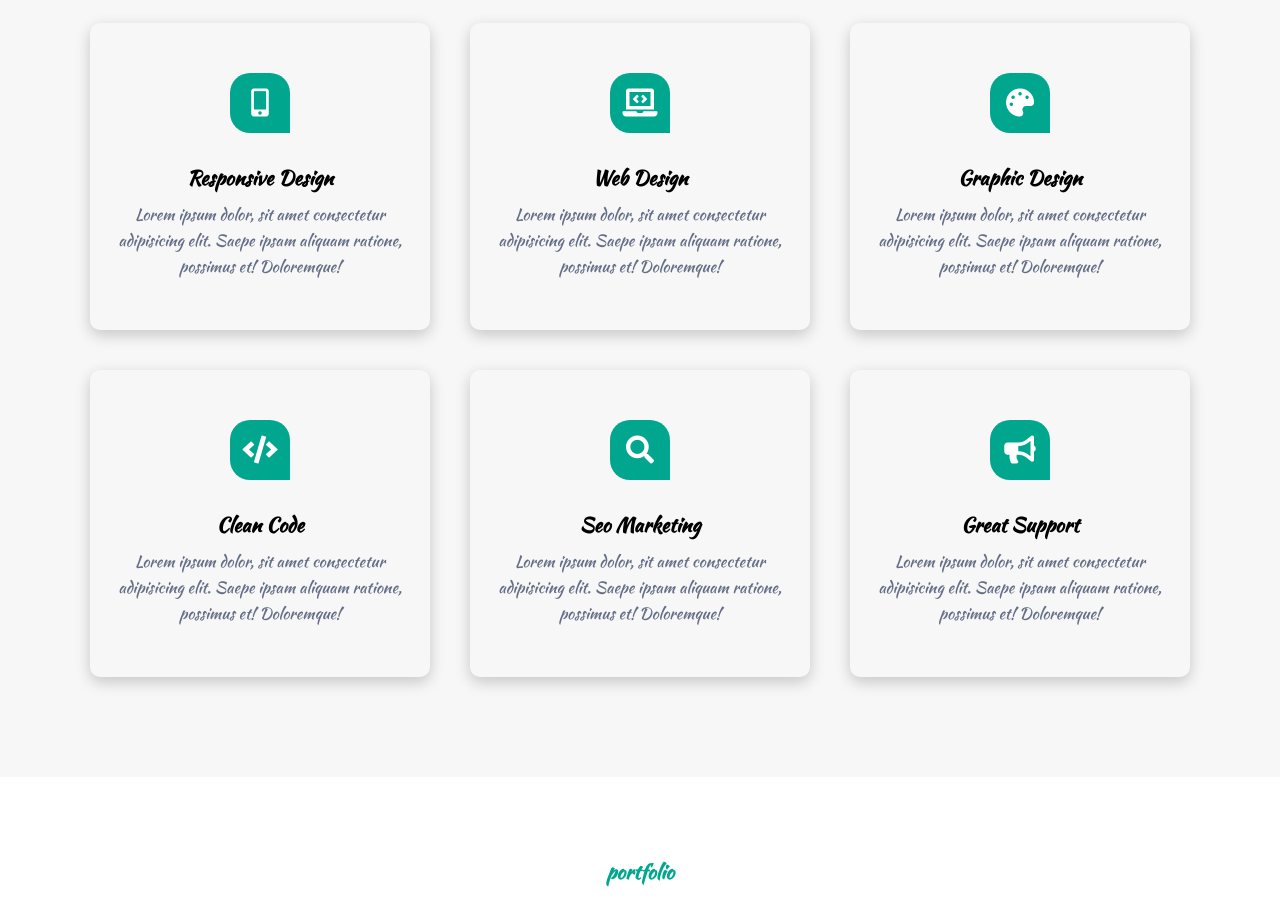
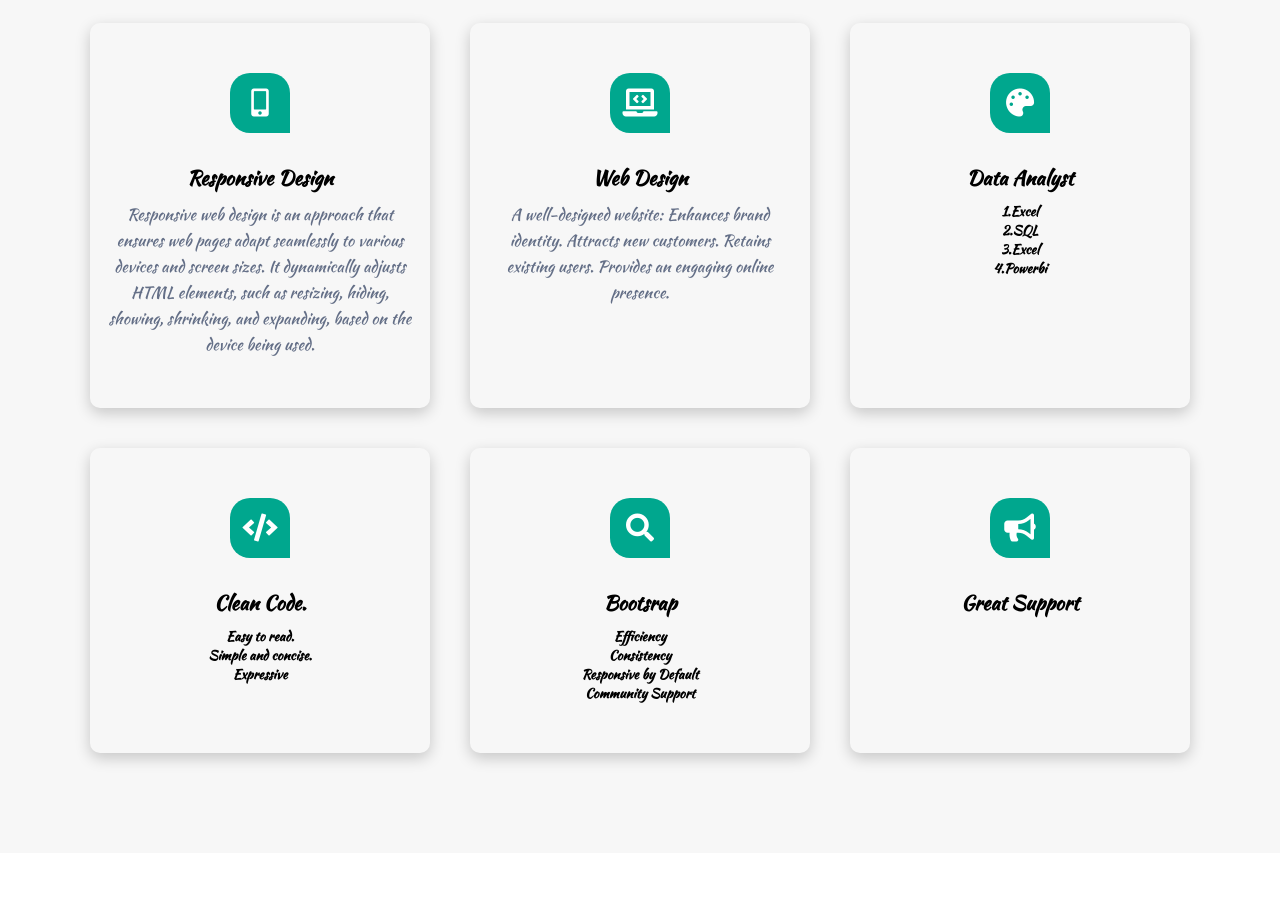
Before and after one commit to kumarmanojgit/Portfolio, a plain HTML site: page index.html in a window 1280 px wide. Shown: the part 2174-3077 px from the top of the page. Drawn offline with Linux system fonts and the light colour scheme.

Commit message:
change in services

```diff
--- a/index.html
+++ b/index.html
@@ -260,7 +260,7 @@
                     <i class="fa fa-check"></i> Bhishnugarh Inter College
                     Hazaribagh
                   </li>
-                  <li><i class="fa fa-check"></i> Percentage(73.8%)</li>
+                  <li><i class="fa fa-check"></i> Percentage (73.8%)</li>
                 </ul>
               </div>
             </div>
@@ -313,8 +313,11 @@
               </div>
               <h3>Responsive design</h3>
               <p>
-                Lorem ipsum dolor, sit amet consectetur adipisicing elit. Saepe
-                ipsam aliquam ratione, possimus et! Doloremque!
+                Responsive web design is an approach that ensures web pages
+                adapt seamlessly to various devices and screen sizes. It
+                dynamically adjusts HTML elements, such as resizing, hiding,
+                showing, shrinking, and expanding, based on the device being
+                used.
               </p>
             </div>
           </div>
@@ -327,8 +330,9 @@
               </div>
               <h3>web design</h3>
               <p>
-                Lorem ipsum dolor, sit amet consectetur adipisicing elit. Saepe
-                ipsam aliquam ratione, possimus et! Doloremque!
+                A well-designed website: Enhances brand identity. Attracts new
+                customers. Retains existing users. Provides an engaging online
+                presence.
               </p>
             </div>
           </div>
@@ -339,11 +343,11 @@
               <div class="icon">
                 <i class="fas fa-palette"></i>
               </div>
-              <h3>Graphic design</h3>
-              <p>
-                Lorem ipsum dolor, sit amet consectetur adipisicing elit. Saepe
-                ipsam aliquam ratione, possimus et! Doloremque!
-              </p>
+              <h3>Data Analyst</h3>
+              <h5>1.Excel</h5>
+              <h5>2.SQL</h5>
+              <h5>3.Excel</h5>
+              <h5>4.Powerbi</h5>
             </div>
           </div>
           <!--===== Service Item End =====-->
@@ -353,11 +357,10 @@
               <div class="icon">
                 <i class="fas fa-code"></i>
               </div>
-              <h3>Clean Code</h3>
-              <p>
-                Lorem ipsum dolor, sit amet consectetur adipisicing elit. Saepe
-                ipsam aliquam ratione, possimus et! Doloremque!
-              </p>
+              <h3>Clean Code.</h3>
+              <h5>Easy to read.</h5>
+              <h5>Simple and concise.</h5>
+              <h5>Expressive</h5>
             </div>
           </div>
           <!--===== Service Item End =====-->
@@ -367,11 +370,11 @@
               <div class="icon">
                 <i class="fas fa-search"></i>
               </div>
-              <h3>seo marketing</h3>
-              <p>
-                Lorem ipsum dolor, sit amet consectetur adipisicing elit. Saepe
-                ipsam aliquam ratione, possimus et! Doloremque!
-              </p>
+              <h3>Bootsrap</h3>
+              <h5>Efficiency</h5>
+              <h5>Consistency</h5>
+              <h5>Responsive by Default</h5>
+              <h5>Community Support</h5>
             </div>
           </div>
           <!--===== Service Item End =====-->
@@ -382,10 +385,7 @@
                 <i class="fas fa-bullhorn"></i>
               </div>
               <h3>great support</h3>
-              <p>
-                Lorem ipsum dolor, sit amet consectetur adipisicing elit. Saepe
-                ipsam aliquam ratione, possimus et! Doloremque!
-              </p>
+              <h5></h5>
             </div>
           </div>
           <!--===== Service Item End =====-->
```
